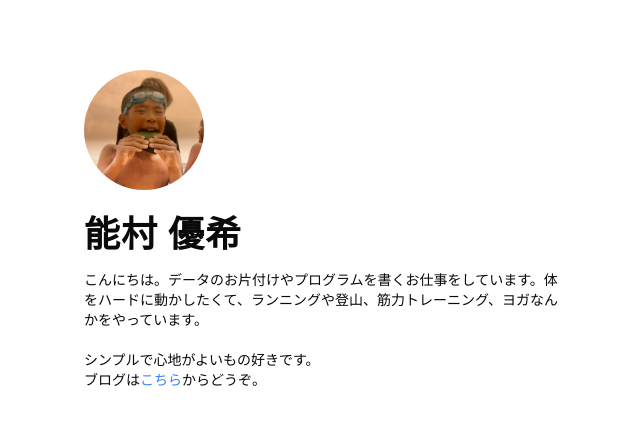
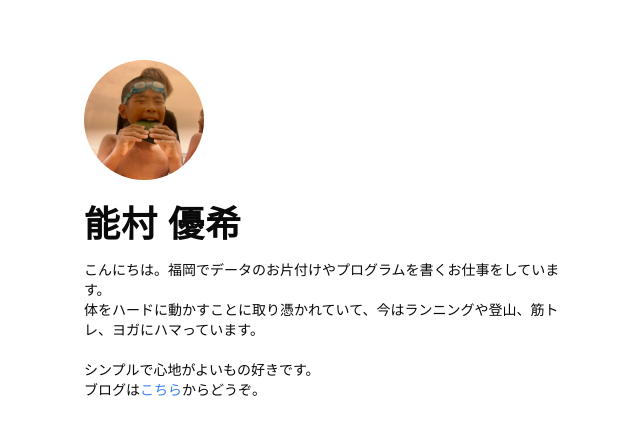
Before and after one commit to yuuki008/me, a Next.js app: page / in a window 1280 px wide. Shown: the part 170-604 px from the top of the page, without its empty margins (316-956 px from the left). Built offline with nearby package versions, Linux system fonts and the light colour scheme.

Commit message:
Update introduction and physical activities description in Page component

```diff
--- a/src/app/page.tsx
+++ b/src/app/page.tsx
@@ -17,7 +17,9 @@ export default function Page() {
           <div className="text-4xl font-bold tracking-wide">能村 優希</div>
 
           <div className="mt-4 text-sm">
-            こんにちは。データのお片付けやプログラムを書くお仕事をしています。体をハードに動かしたくて、ランニングや登山、筋力トレーニング、ヨガなんかをやっています。
+            こんにちは。福岡でデータのお片付けやプログラムを書くお仕事をしています。
+            <br />
+            体をハードに動かすことに取り憑かれていて、今はランニングや登山、筋トレ、ヨガにハマっています。
             <br />
             <br />
             シンプルで心地がよいもの好きです。
```
